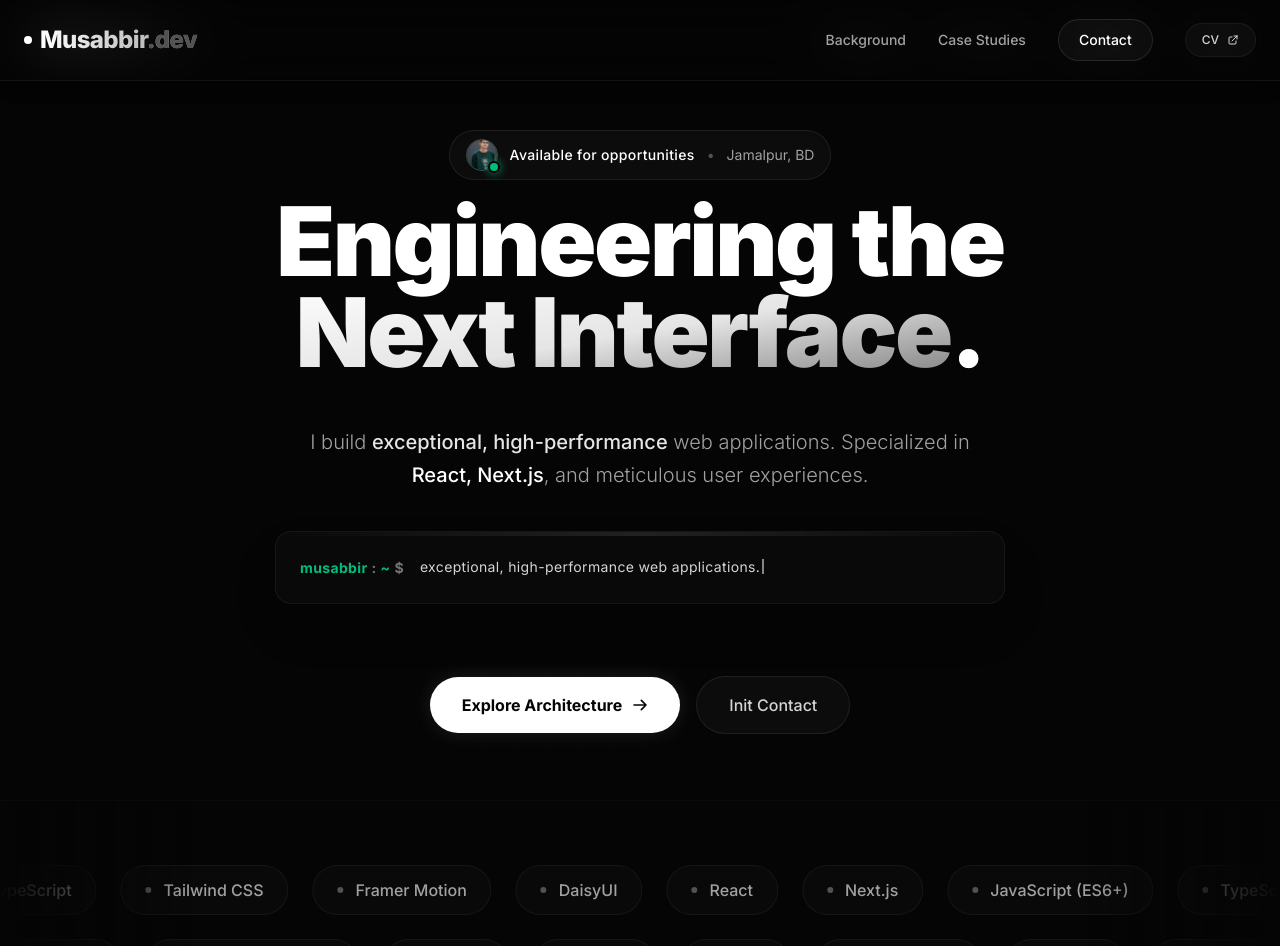
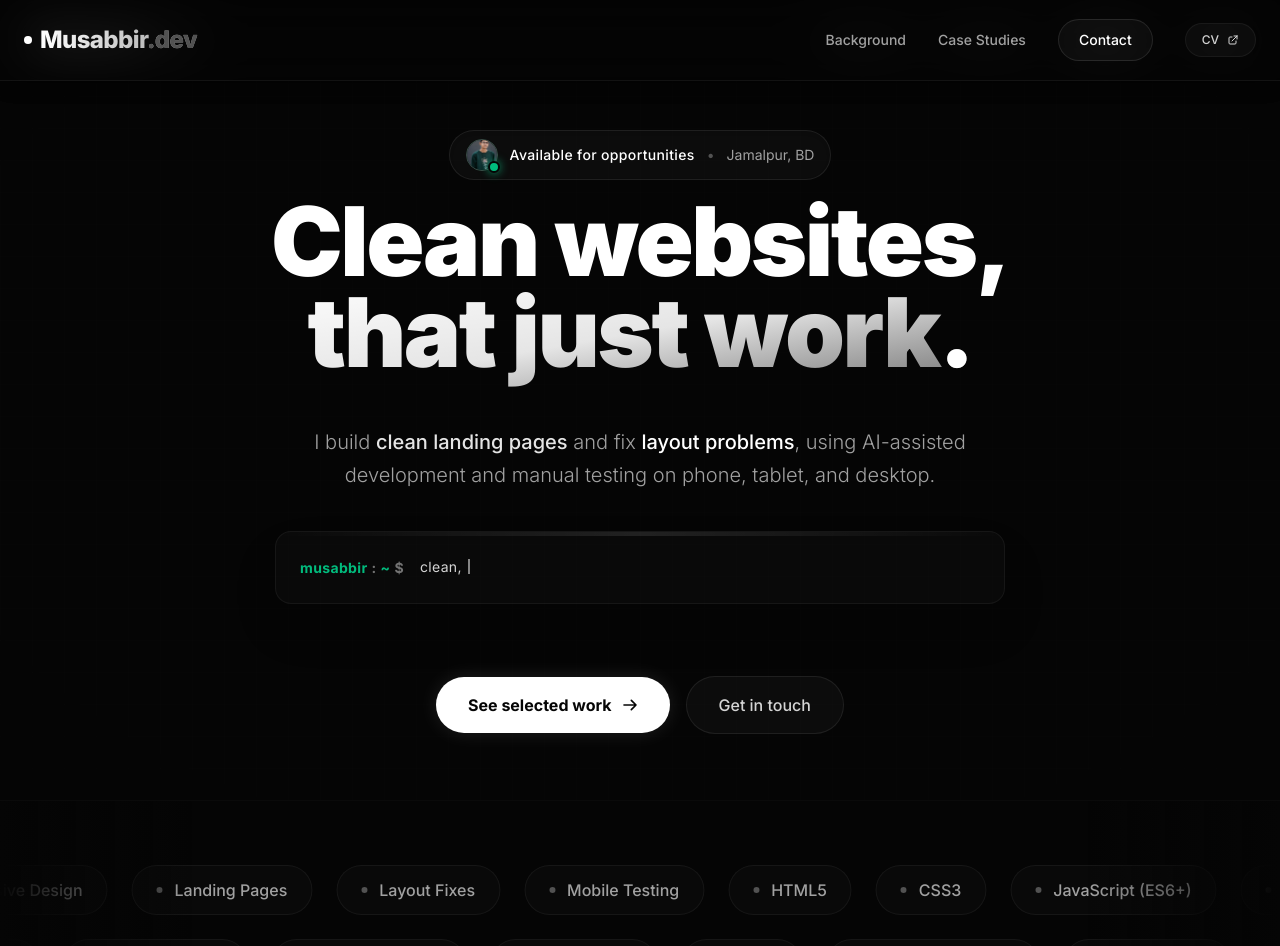
Before and after one commit to musabbirrahman/my-portfolio-dev, a Next.js app: page / in a window 1280 px wide. Shown: the top 946 px of the page. Built offline with nearby package versions, Linux system fonts and the light colour scheme.

Commit message:
portfolio update

```diff
--- a/src/components/Hero.jsx
+++ b/src/components/Hero.jsx
@@ -1,26 +1,46 @@
 "use client";
+
 import { motion } from "framer-motion";
+
 import Image from "next/image";
+
 import { useState, useEffect } from "react";
 
+
 export default function Hero() {
+
   // --- TYPEWRITER CONFIGURATION ---
+
   const terminalWords = [
-    "exceptional, high-performance web applications.",
-    "robust, scalable architectures using Next.js 14.",
-    "meticulous, user-centric experiences.",
-    "Lighthouse 100 optimized systems."
+
+    "clean, responsive landing pages.",
+
+    "layout fixes for phone and desktop.",
+
+    "websites tested before delivery.",
+
+    "AI-assisted builds, checked by hand."
+
   ];
 
+
   const [currentIndex, setCurrentIndex] = useState(0);
+
   const [displayedText, setDisplayedText] = useState("");
+
   const [isDeleting, setIsDeleting] = useState(false);
+
   const [typingSpeed, setTypingSpeed] = useState(100);
 
+
   // --- TYPEWRITER ENGINE ---
+
   useEffect(() => {
+
     const handleType = () => {
+
       const fullText = terminalWords[currentIndex];
+
       const nextText = isDeleting
         ? fullText.substring(0, displayedText.length - 1)
         : fullText.substring(0, displayedText.length + 1);
@@ -28,6 +48,7 @@ export default function Hero() {
       setDisplayedText(nextText);
 
       // Determine typing speed
+
       if (isDeleting) {
         setTypingSpeed(50); // Faster deletion
       } else {
@@ -35,36 +56,54 @@ export default function Hero() {
       }
 
       // Check if word is fully typed
+
       if (!isDeleting && nextText === fullText) {
         setTypingSpeed(2500); // Wait long before deleting
         setIsDeleting(true);
       }
+
       // Check if word is fully deleted
+
       else if (isDeleting && nextText === "") {
         setIsDeleting(false);
         setCurrentIndex((prev) => (prev + 1) % terminalWords.length);
         setTypingSpeed(500); // Short pause before next word
       }
+
     };
 
     const timer = setTimeout(handleType, typingSpeed);
+
     return () => clearTimeout(timer); // Cleanup
+
   }, [displayedText, isDeleting, currentIndex, typingSpeed]);
 
 
+
   // --- ANIMATION CONFIGURATION ---
+
   const FADE_UP_ANIMATION_VARIANTS = {
     hidden: { opacity: 0, y: 15 },
     show: { opacity: 1, y: 0, transition: { duration: 0.6, ease: [0.22, 1, 0.36, 1] } },
   };
 
+
   return (
-    <section id="hero" className="min-h-screen bg-[#050505] text-white flex flex-col justify-center items-center relative px-4 sm:px-6 overflow-hidden pt-32 pb-16">
+
+    <section id="hero" className="min-h-screen bg-[#050505] text-white flex flex-col justify-center items-center relative px-4 sm:px-6 overflow-hidden pt-32
+pb-16">
+
+
 
       {/* Background Grid Pattern (Subtle) */}
-      <div className="absolute inset-0 bg-[linear-gradient(rgba(255,255,255,0.02)_1px,transparent_1px),linear-gradient(90deg,rgba(255,255,255,0.02)_1px,transparent_1px)] bg-[size:32px_32px] [mask-image:radial-gradient(ellipse_at_center,black_70%,transparent_110%)] opacity-30"></div>
+
+      <div className="absolute inset-0
+bg-[linear-gradient(rgba(255,255,255,0.02)_1px,transparent_1px),linear-gradient(90deg,rgba(255,255,255,0.02)_1px,transparent_1px)] bg-[size:32px_32px]
+[mask-image:radial-gradient(ellipse_at_center,black_70%,transparent_110%)] opacity-30"></div>
+
 
       {/* Main Content Container */}
+
       <motion.div
         initial="hidden"
         animate="show"
@@ -77,7 +116,8 @@ export default function Hero() {
       >
 
         {/* FIXED: Status Indicator with Micro-Avatar (Visible on all breakpoints) */}
-        <motion.div variants={FADE_UP_ANIMATION_VARIANTS} className="flex flex-wrap justify-center items-center gap-2 sm:gap-3 px-4 py-2 rounded-full border border-white/[0.08] bg-white/[0.03] text-xs sm:text-sm text-neutral-300 shadow-inner max-w-fit mx-auto mb-4">
+        <motion.div variants={FADE_UP_ANIMATION_VARIANTS} className="flex flex-wrap justify-center items-center gap-2 sm:gap-3 px-4 py-2 rounded-full border
+border-white/[0.08] bg-white/[0.03] text-xs sm:text-sm text-neutral-300 shadow-inner max-w-fit mx-auto mb-4">
           <div className="relative flex items-center justify-center shrink-0">
             {/* Pulse Ring */}
             <span className="absolute inset-0 rounded-full bg-emerald-500/20 animate-pulse"></span>
@@ -92,7 +132,8 @@ export default function Hero() {
             {/* Online Status Dot */}
             <span className="absolute -bottom-0.5 -right-0.5 flex h-2.5 w-2.5 sm:h-3 sm:w-3 z-20">
               <span className="animate-ping absolute inline-flex h-full w-full rounded-full bg-emerald-400 opacity-75"></span>
-              <span className="relative inline-flex rounded-full h-2.5 w-2.5 sm:h-3 sm:w-3 bg-emerald-500 border-2 border-[#050505] shadow-[0_0_10px_rgba(16,185,129,0.8)]"></span>
+              <span className="relative inline-flex rounded-full h-2.5 w-2.5 sm:h-3 sm:w-3 bg-emerald-500 border-2 border-[#050505]
+shadow-[0_0_10px_rgba(16,185,129,0.8)]"></span>
             </span>
           </div>
           <span className="font-medium text-white tracking-wide">Available for opportunities</span>
@@ -100,17 +141,20 @@ export default function Hero() {
           <span className="text-neutral-400">Jamalpur, BD</span>
         </motion.div>
 
-        {/* Main Title - Engineering the Next Interface. */}
-        <motion.h1 variants={FADE_UP_ANIMATION_VARIANTS} className="text-5xl sm:text-6xl md:text-7xl lg:text-8xl font-black leading-[0.95] tracking-tight pb-2 max-w-5xl mx-auto">
-          Engineering the <br />
+        {/* Main Title */}
+        <motion.h1 variants={FADE_UP_ANIMATION_VARIANTS} className="text-5xl sm:text-6xl md:text-7xl lg:text-8xl font-black leading-[0.95] tracking-tight pb-2
+max-w-5xl mx-auto">
+          Clean websites, <br />
           <span className="text-transparent bg-clip-text bg-gradient-to-br from-white via-white/90 to-neutral-500">
-            Next Interface<span className="text-white">.</span>
+            that just work<span className="text-white">.</span>
           </span>
         </motion.h1>
 
         {/* DYNAMIC TERMINAL PARAGRAPH */}
-        <motion.p variants={FADE_UP_ANIMATION_VARIANTS} className="text-base sm:text-lg md:text-xl font-light text-neutral-400 max-w-2xl mx-auto leading-relaxed pt-2">
-          I build <span className="font-medium text-neutral-200">exceptional, high-performance</span> web applications. Specialized in <span className="font-medium text-white">React, Next.js</span>, and meticulous user experiences.
+        <motion.p variants={FADE_UP_ANIMATION_VARIANTS} className="text-base sm:text-lg md:text-xl font-light text-neutral-400 max-w-2xl mx-auto leading-relaxed
+ pt-2">
+          I build <span className="font-medium text-neutral-200">clean landing pages</span> and fix <span
+className="font-medium text-white">layout problems</span>, using AI-assisted development and manual testing on phone, tablet, and desktop.
         </motion.p>
 
         {/* TERMINAL DISPLAY BLOCK (The Technical Flex) */}
@@ -131,12 +175,15 @@ export default function Hero() {
 
         {/* Call to Actions */}
         <motion.div variants={FADE_UP_ANIMATION_VARIANTS} className="flex flex-col sm:flex-row gap-4 pt-10 justify-center items-center">
-          <a href="#projects" className="group flex items-center gap-2.5 px-8 py-4 rounded-full bg-white text-[#050505] font-bold text-md hover:scale-105 transition-all duration-300 shadow-[0_0_20px_rgba(255,255,255,0.1)]">
-            Explore Architecture
-            <svg xmlns="http://www.w3.org/2000/svg" className="h-4 w-4 group-hover:translate-x-1.5 transition-transform" fill="none" viewBox="0 0 24 24" stroke="currentColor"><path strokeLinecap="round" strokeLinejoin="round" strokeWidth={2.5} d="M14 5l7 7m0 0l-7 7m7-7H3" /></svg>
+          <a href="#projects" className="group flex items-center gap-2.5 px-8 py-4 rounded-full bg-white text-[#050505] font-bold text-md hover:scale-105
+transition-all duration-300 shadow-[0_0_20px_rgba(255,255,255,0.1)]">
+            See selected work
+            <svg xmlns="http://www.w3.org/2000/svg" className="h-4 w-4 group-hover:translate-x-1.5 transition-transform" fill="none" viewBox="0 0 24 24"
+stroke="currentColor"><path strokeLinecap="round" strokeLinejoin="round" strokeWidth={2.5} d="M14 5l7 7m0 0l-7 7m7-7H3" /></svg>
           </a>
-          <a href="#contact" className="px-8 py-4 rounded-full bg-white/[0.03] border border-white/[0.08] text-neutral-300 font-medium text-md hover:bg-white/[0.06] transition-colors">
-            Init Contact
+          <a href="#contact" className="px-8 py-4 rounded-full bg-white/[0.03] border border-white/[0.08] text-neutral-300 font-medium text-md
+hover:bg-white/[0.06] transition-colors">
+            Get in touch
           </a>
         </motion.div>
 
--- a/src/components/SkillsMarquee.jsx
+++ b/src/components/SkillsMarquee.jsx
@@ -1,58 +1,116 @@
 "use client";
 
+
 export default function SkillsMarquee() {
+
   // Split skills into two distinct rows
+  // Step 1 honest list only: current services, not previously learned stack.
+  // React, Next.js, TypeScript, Framer Motion, DaisyUI, Node.js are
+  // previously learned and currently refreshing, so they stay out
+  // until a refreshed project proves them again.
+
   const rowOne = [
-    "React", "Next.js", "JavaScript (ES6+)", "TypeScript",
-    "Tailwind CSS", "Framer Motion", "DaisyUI"
+
+    "HTML5", "CSS3", "JavaScript (ES6+)", "Responsive Design",
+
+    "Landing Pages", "Layout Fixes", "Mobile Testing"
+
   ];
 
+
+
   const rowTwo = [
-    "Node.js", "HTML5", "CSS3", "Git Workflow",
-    "GitHub", "Vercel Deployment", "Responsive Design"
+
+    "Git Workflow", "GitHub", "Vercel Deployment", "Tailwind CSS",
+
+    "AI-Assisted Development", "Manual Testing", "Contact & Forms"
+
   ];
 
+
   // Duplicating the arrays heavily ensures it never runs out of content on ultra-wide monitors
+
   const trackOne = [...rowOne, ...rowOne, ...rowOne, ...rowOne];
+
   const trackTwo = [...rowTwo, ...rowTwo, ...rowTwo, ...rowTwo];
 
+
   return (
+
     <section className="py-16 bg-[#050505] border-y border-white/[0.02] relative overflow-hidden flex flex-col gap-6">
 
+
+
       {/* Left & Right Fade Gradients for depth */}
+
       <div className="absolute left-0 top-0 w-24 md:w-48 h-full bg-gradient-to-r from-[#050505] to-transparent z-10 pointer-events-none"></div>
+
       <div className="absolute right-0 top-0 w-24 md:w-48 h-full bg-gradient-to-l from-[#050505] to-transparent z-10 pointer-events-none"></div>
 
+
       {/* TRACK 1: Scrolls Left */}
+
       <div className="flex w-max animate-marquee hover:[animation-play-state:paused] items-center gap-6">
+
         {trackOne.map((skill, index) => (
+
           <div
+
             key={index}
-            className="flex items-center gap-3 px-6 py-3 bg-white/[0.02] border border-white/[0.05] rounded-full hover:bg-white/[0.05] hover:border-white/[0.1] transition-all duration-300 cursor-default"
+
+            className="flex items-center gap-3 px-6 py-3 bg-white/[0.02] border border-white/[0.05] rounded-full hover:bg-white/[0.05] hover:border-white/[0.1]
+transition-all duration-300 cursor-default"
+
           >
+
             <span className="w-1.5 h-1.5 rounded-full bg-neutral-600"></span>
+
             <span className="text-sm md:text-base font-medium text-neutral-400 whitespace-nowrap">
+
               {skill}
+
             </span>
+
           </div>
+
         ))}
+
       </div>
 
+
       {/* TRACK 2: Scrolls Right */}
+
       <div className="flex w-max animate-marquee-reverse hover:[animation-play-state:paused] items-center gap-6 ml-[-200px]">
+
         {trackTwo.map((skill, index) => (
+
           <div
+
             key={index}
-            className="flex items-center gap-3 px-6 py-3 bg-white/[0.02] border border-white/[0.05] rounded-full hover:bg-white/[0.05] hover:border-white/[0.1] transition-all duration-300 cursor-default"
+
+            className="flex items-center gap-3 px-6 py-3 bg-white/[0.02] border border-white/[0.05] rounded-full hover:bg-white/[0.05] hover:border-white/[0.1]
+transition-all duration-300 cursor-default"
+
           >
+
             <span className="w-1.5 h-1.5 rounded-full bg-primary/50 shadow-[0_0_10px_rgba(var(--p),0.5)]"></span>
+
             <span className="text-sm md:text-base font-medium text-neutral-300 whitespace-nowrap">
+
               {skill}
+
             </span>
+
           </div>
+
         ))}
+
       </div>
 
+
+
     </section>
+
   );
+
 }
```
